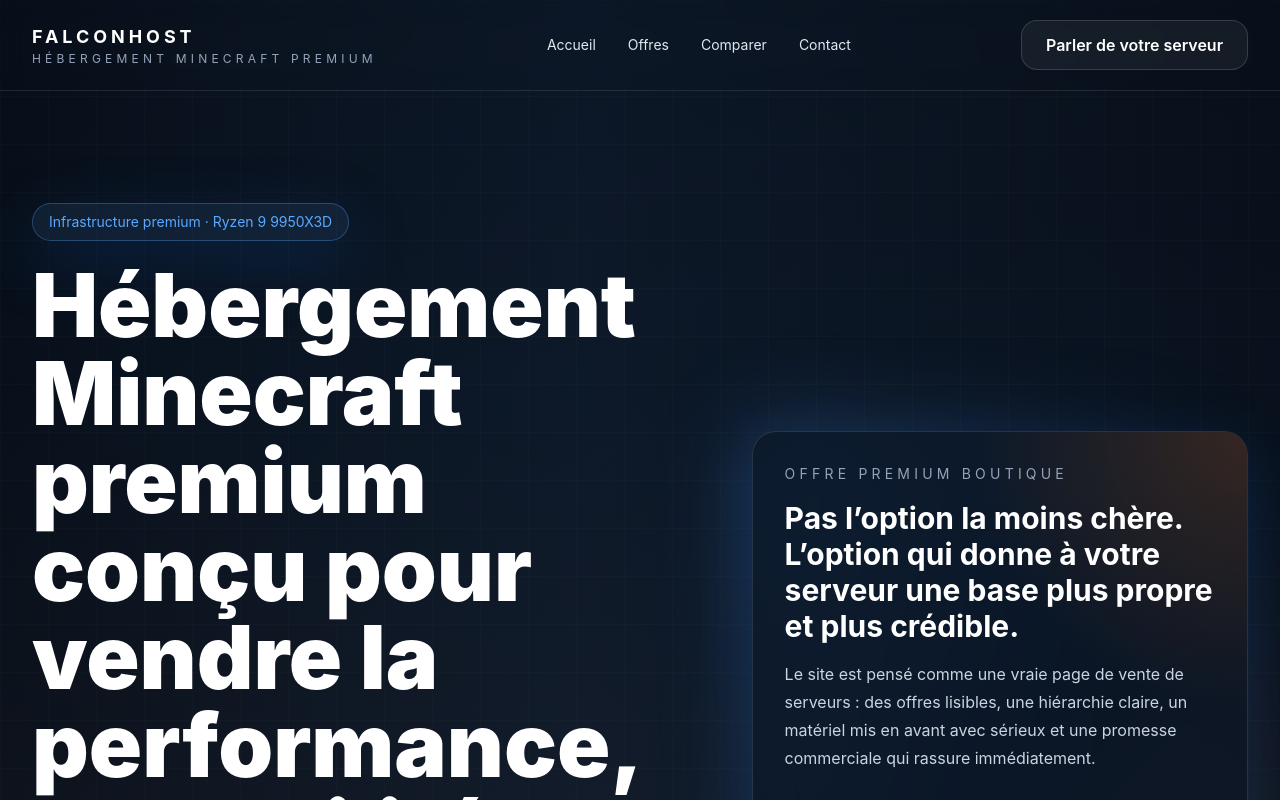
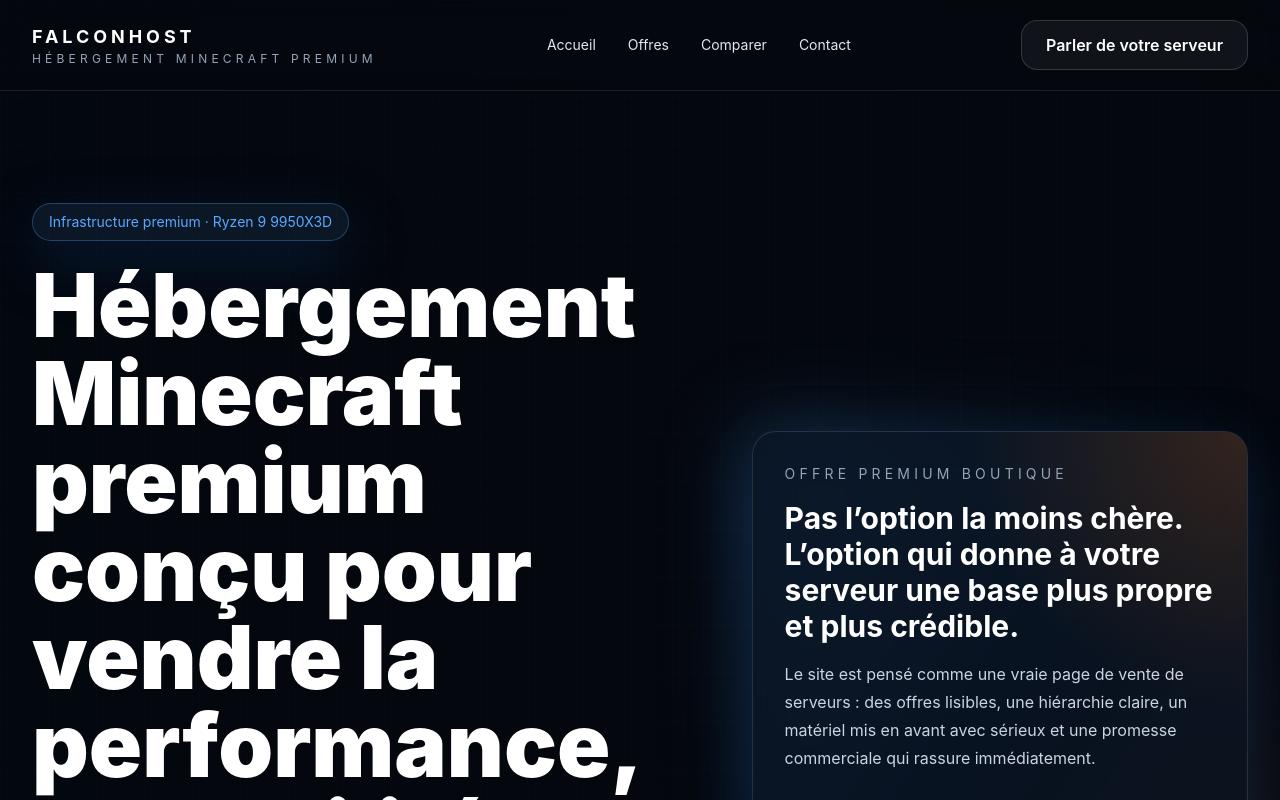
Before and after one commit to aiclawbot2026-hue/Web, a Next.js app: page / in a window 1280 px wide. Shown: the top 800 px of the page. Built offline with nearby package versions, Linux system fonts and the light colour scheme.

Commit message:
Use provided hero background image

```diff
--- a/app/page.tsx
+++ b/app/page.tsx
@@ -145,8 +145,13 @@ const addons = [
 export default function Page() {
   return (
     <main className="relative overflow-hidden bg-[#050b14] text-white">
-      <div className="absolute inset-0 bg-hero" />
-      <div className="absolute inset-0 opacity-40 [background-image:radial-gradient(circle_at_20%_20%,rgba(255,122,24,0.18),transparent_20%),radial-gradient(circle_at_80%_15%,rgba(90,168,255,0.2),transparent_24%),linear-gradient(rgba(255,255,255,0.04)_1px,transparent_1px),linear-gradient(90deg,rgba(255,255,255,0.04)_1px,transparent_1px)] [background-size:auto,auto,48px_48px,48px_48px]" />
+      <div
+        className="absolute inset-0 bg-cover bg-center bg-no-repeat"
+        style={{ backgroundImage: "url('/hero-bg.jpg')" }}
+      />
+      <div className="absolute inset-0 bg-[linear-gradient(90deg,rgba(4,9,18,0.78)_0%,rgba(8,15,28,0.48)_36%,rgba(5,10,18,0.76)_100%)]" />
+      <div className="absolute inset-0 bg-[radial-gradient(circle_at_center,rgba(99,140,255,0.12),transparent_32%)]" />
+      <div className="absolute inset-0 opacity-25 [background-image:linear-gradient(rgba(255,255,255,0.04)_1px,transparent_1px),linear-gradient(90deg,rgba(255,255,255,0.04)_1px,transparent_1px)] [background-size:48px_48px,48px_48px]" />
       <div className="absolute left-[-10%] top-[12%] h-72 w-72 rounded-full bg-primary/20 blur-3xl" />
       <div className="absolute right-[-8%] top-[32%] h-80 w-80 rounded-full bg-accent/15 blur-3xl" />
 
```
Also changed, not shown: public/hero-bg.jpg (added).
